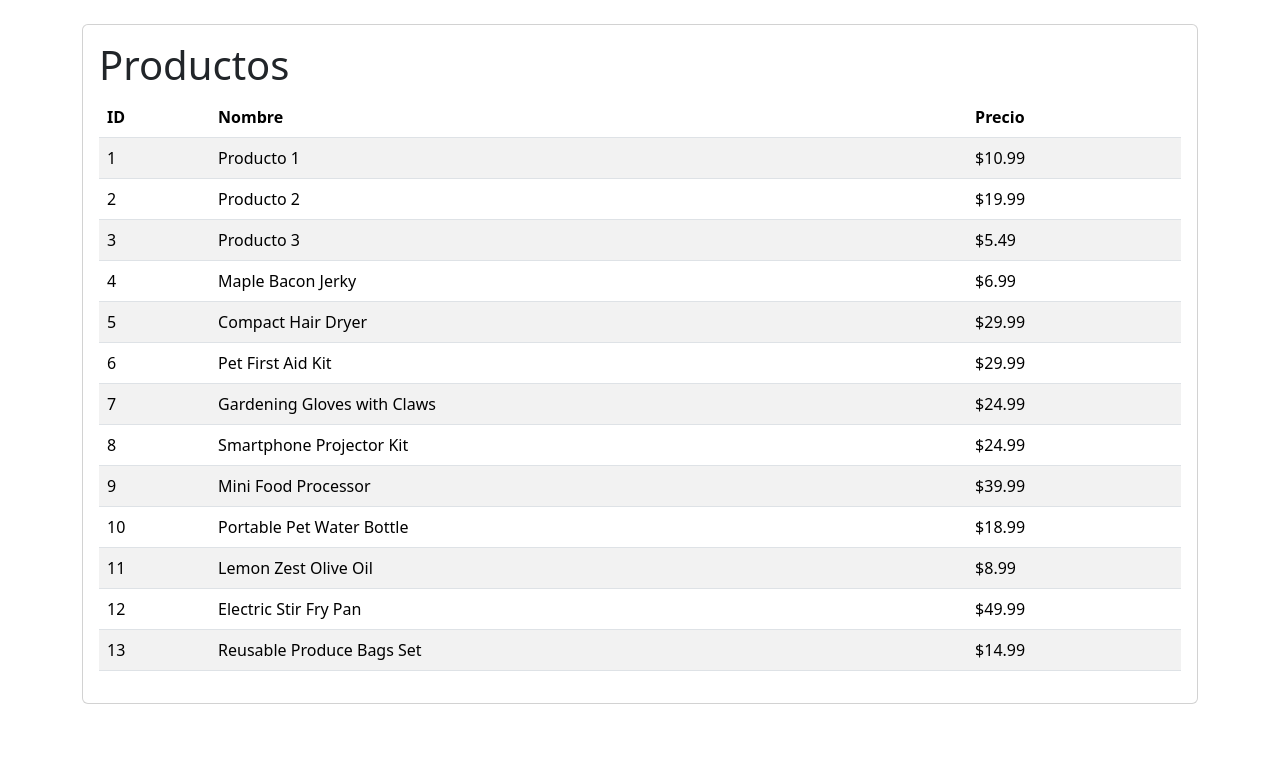
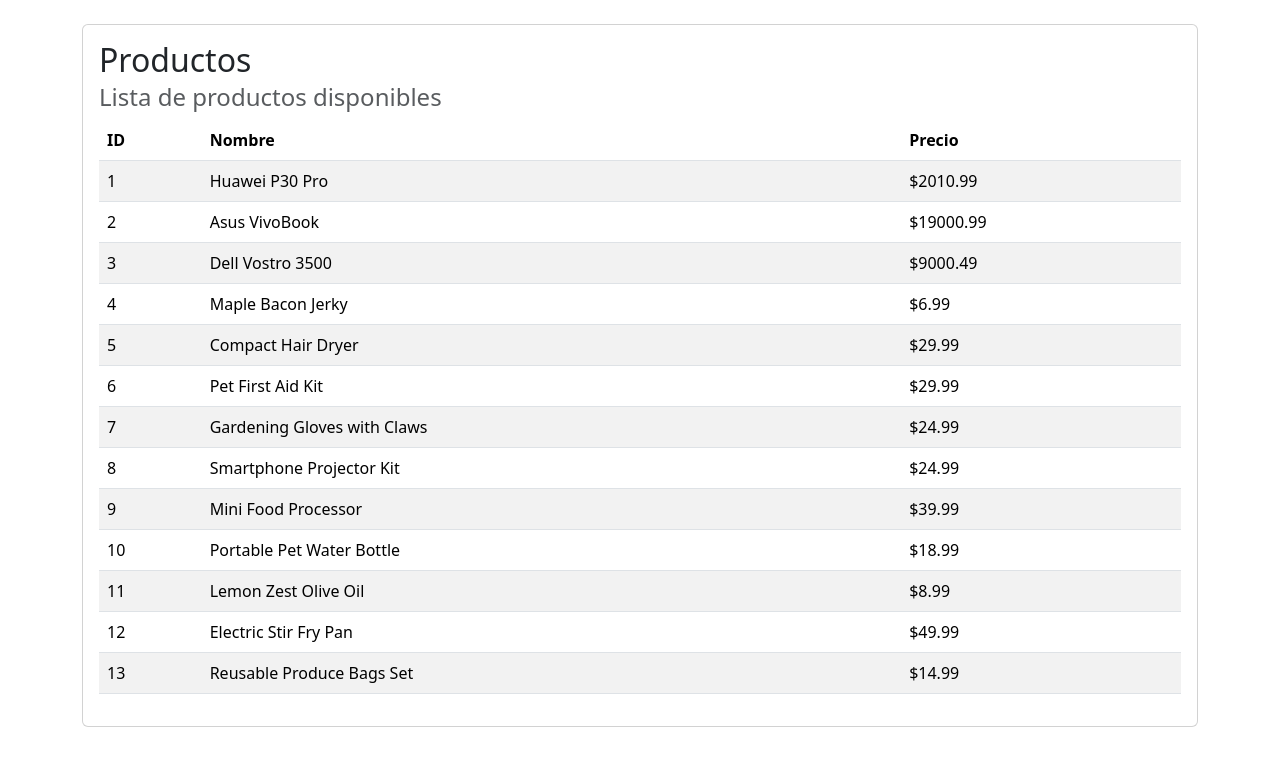
Before and after one commit to zutjmx/crudjpa-app, a React (Vite) app: page / in a window 1280 px wide. Shown: the top 766 px of the page. Built offline with nearby package versions, Linux system fonts and the light colour scheme.

Commit message:
Implement product listing functionality by creating ProductoService and updating ProductoApp component

```diff
--- a/src/components/ProductoApp.jsx
+++ b/src/components/ProductoApp.jsx
@@ -1,31 +1,21 @@
-import { useState } from "react";
-
-const initProductos = [
-    { id: 1, nombre: 'Producto 1', precio: 10.99 },
-    { id: 2, nombre: 'Producto 2', precio: 19.99 },
-    { id: 3, nombre: 'Producto 3', precio: 5.49 },
-    { id: 4, nombre: 'Maple Bacon Jerky', precio: 6.99 },
-    { id: 5, nombre: 'Compact Hair Dryer', precio: 29.99 },
-    { id: 6, nombre: 'Pet First Aid Kit', precio: 29.99 },
-    { id: 7, nombre: 'Gardening Gloves with Claws', precio: 24.99 },
-    { id: 8, nombre: 'Smartphone Projector Kit', precio: 24.99 },
-    { id: 9, nombre: 'Mini Food Processor', precio: 39.99 },
-    { id: 10, nombre: 'Portable Pet Water Bottle', precio: 18.99 },
-    { id: 11, nombre: 'Lemon Zest Olive Oil', precio: 8.99 },
-    { id: 12, nombre: 'Electric Stir Fry Pan', precio: 49.99 },
-    { id: 13, nombre: 'Reusable Produce Bags Set', precio: 14.99 },
-]
+import { useEffect, useState } from "react";
+import { listProductos } from '../services/ProductoService';
 
 export const ProductoApp = () => {
 
-    const [ productos, setProductos ] = useState(initProductos)
+    const [ productos, setProductos ] = useState([]);
+
+    useEffect(() => {
+        setProductos(listProductos());
+    }, []);
 
     return (
         <>
             <div className="container mt-4 mb-4">
                 <div className="card">
                     <div className="card-body">
-                        <h1 className="card-title">Productos</h1>
+                        <h2 className="card-title">Productos</h2>
+                        <h4 className="card-subtitle mb-2 text-body-secondary">Lista de productos disponibles</h4>
                         <table className="table table-striped">
                             <thead>
                                 <tr>
@@ -36,11 +26,11 @@
                             </thead>
                             <tbody>
                                 {productos.map(producto => (
-                                    <tr key={producto.id}>
-                                        <td>{producto.id}</td>
-                                        <td>{producto.nombre}</td>
-                                        <td>${producto.precio}</td>
-                                    </tr>
+                                        <tr key={producto.id}>
+                                            <td>{producto.id}</td>
+                                            <td>{producto.nombre}</td>
+                                            <td>${producto.precio}</td>
+                                        </tr>
                                     )
                                 )
                                 }
--- /dev/null
+++ b/src/services/ProductoService.js
@@ -0,0 +1,19 @@
+const initProductos = [
+    { id: 1, nombre: 'Huawei P30 Pro', precio: 2010.99 },
+    { id: 2, nombre: 'Asus VivoBook', precio: 19000.99 },
+    { id: 3, nombre: 'Dell Vostro 3500', precio: 9000.49 },
+    { id: 4, nombre: 'Maple Bacon Jerky', precio: 6.99 },
+    { id: 5, nombre: 'Compact Hair Dryer', precio: 29.99 },
+    { id: 6, nombre: 'Pet First Aid Kit', precio: 29.99 },
+    { id: 7, nombre: 'Gardening Gloves with Claws', precio: 24.99 },
+    { id: 8, nombre: 'Smartphone Projector Kit', precio: 24.99 },
+    { id: 9, nombre: 'Mini Food Processor', precio: 39.99 },
+    { id: 10, nombre: 'Portable Pet Water Bottle', precio: 18.99 },
+    { id: 11, nombre: 'Lemon Zest Olive Oil', precio: 8.99 },
+    { id: 12, nombre: 'Electric Stir Fry Pan', precio: 49.99 },
+    { id: 13, nombre: 'Reusable Produce Bags Set', precio: 14.99 },
+]
+
+export const listProductos = () => {
+    return initProductos;
+}
```
